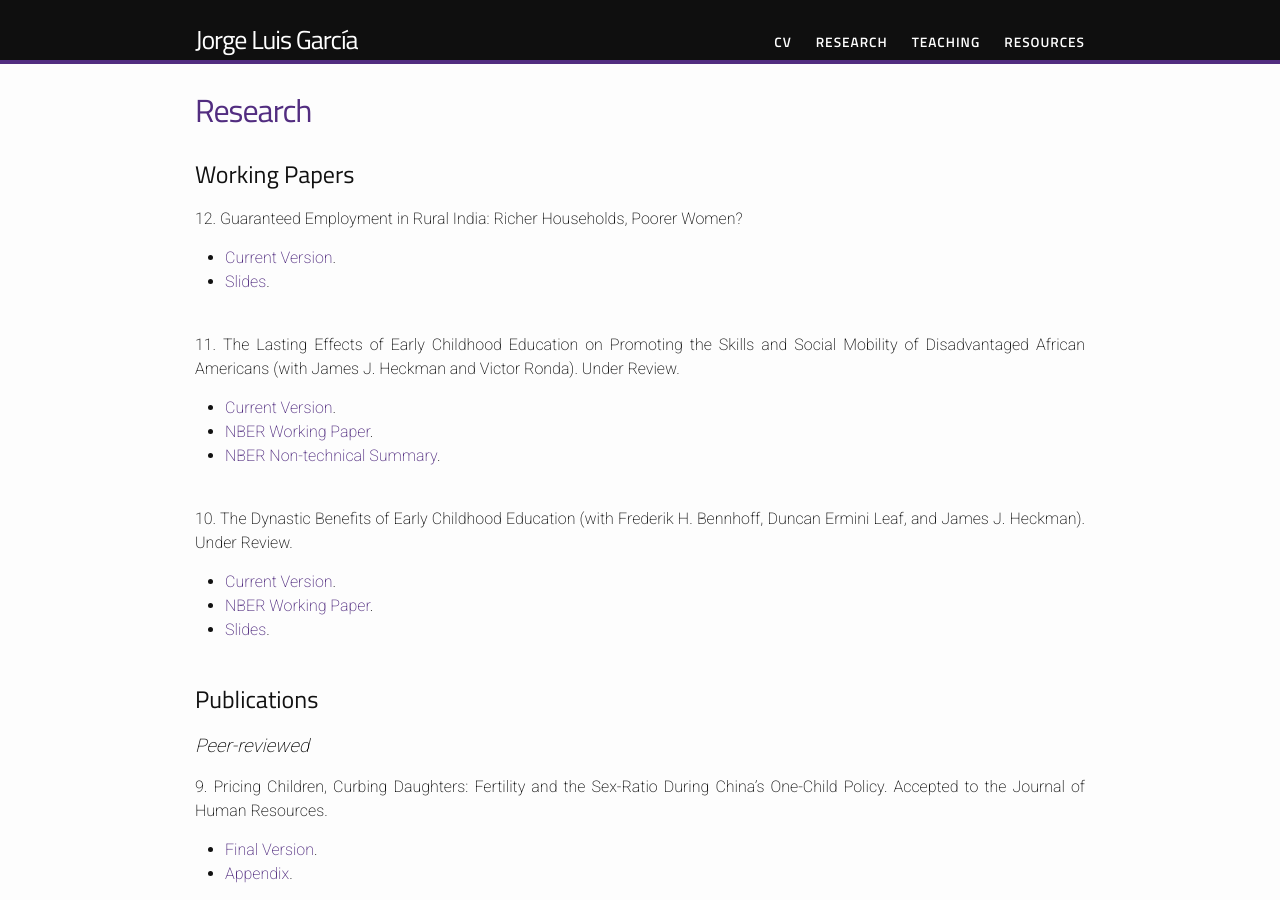
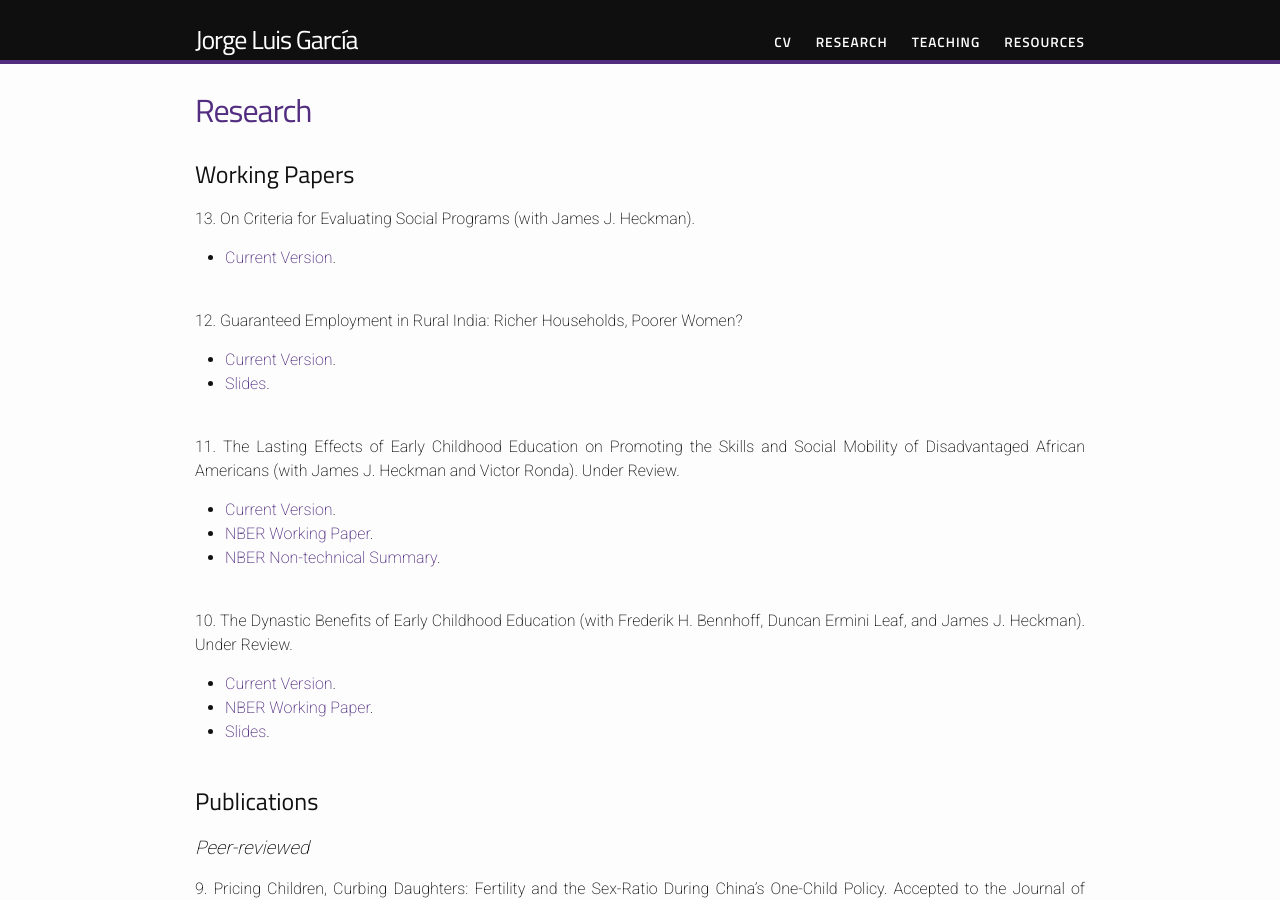
Before and after one commit to jorgelgarcia/jorgelgarcia.github.io, a Jekyll site: the page built from research.md, in a window 1280 px wide and 900 px high. Built offline with Jekyll 4.4.1, drawn with Linux system fonts in a browser that asks for light colours; nearby versions of some CDN libraries; some web fonts are replaced.

Commit message:
add new paper and reading list of iv

```diff
--- a/research.md
+++ b/research.md
@@ -5,6 +5,11 @@ permalink: /research/
 ---
 <style>body {text-align: justify}</style>
 ## Working Papers
+
+13\. On Criteria for Evaluating Social Programs (with James J. Heckman).
+* [Current Version](https://www.dropbox.com/s/hi71yrtyiruer3j/hendresk_note.pdf?dl=0).
+<br/>
+<br/>
 
 12\. Guaranteed Employment in Rural India: Richer Households, Poorer Women?
 * [Current Version](https://www.dropbox.com/s/quxjl4u849zl557/gem_paper_03072022a_jlg.pdf?dl=0).
```
Also changed, not shown: teaching.md (+1 -0 lines).
